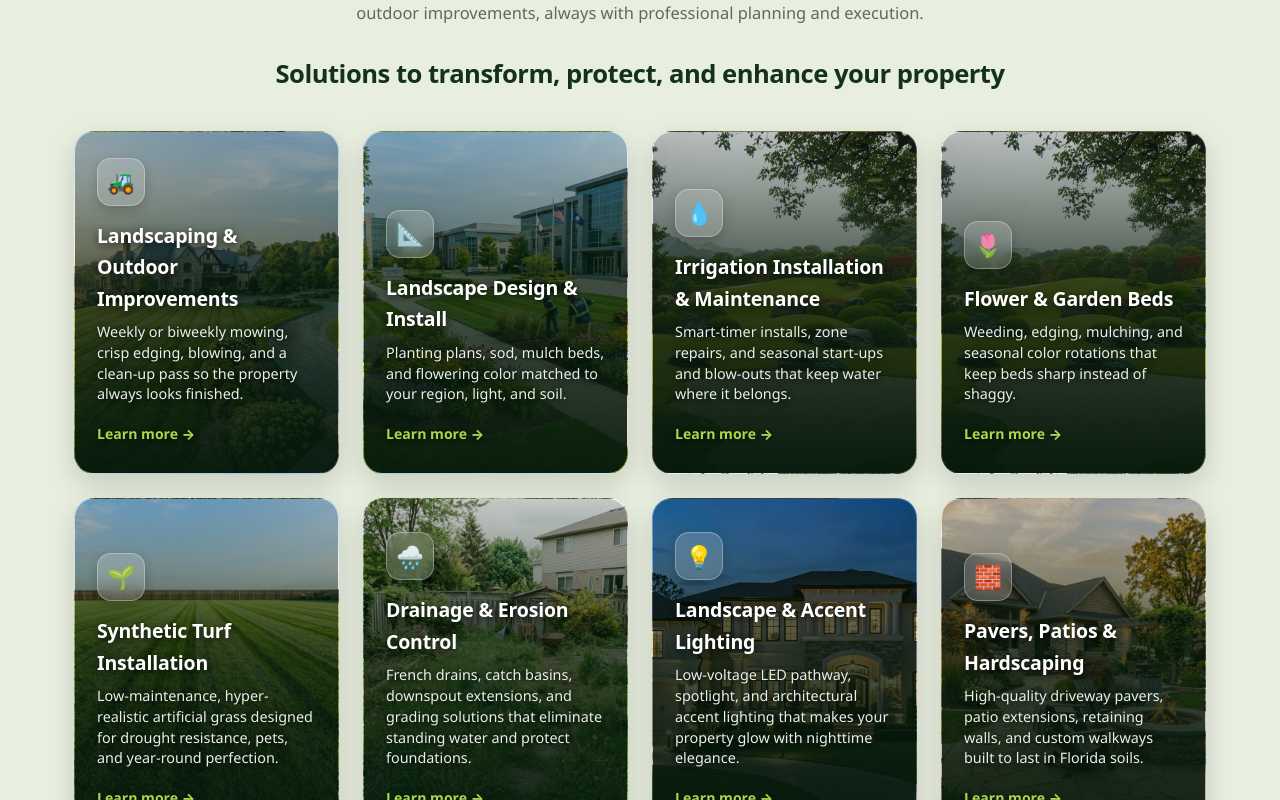
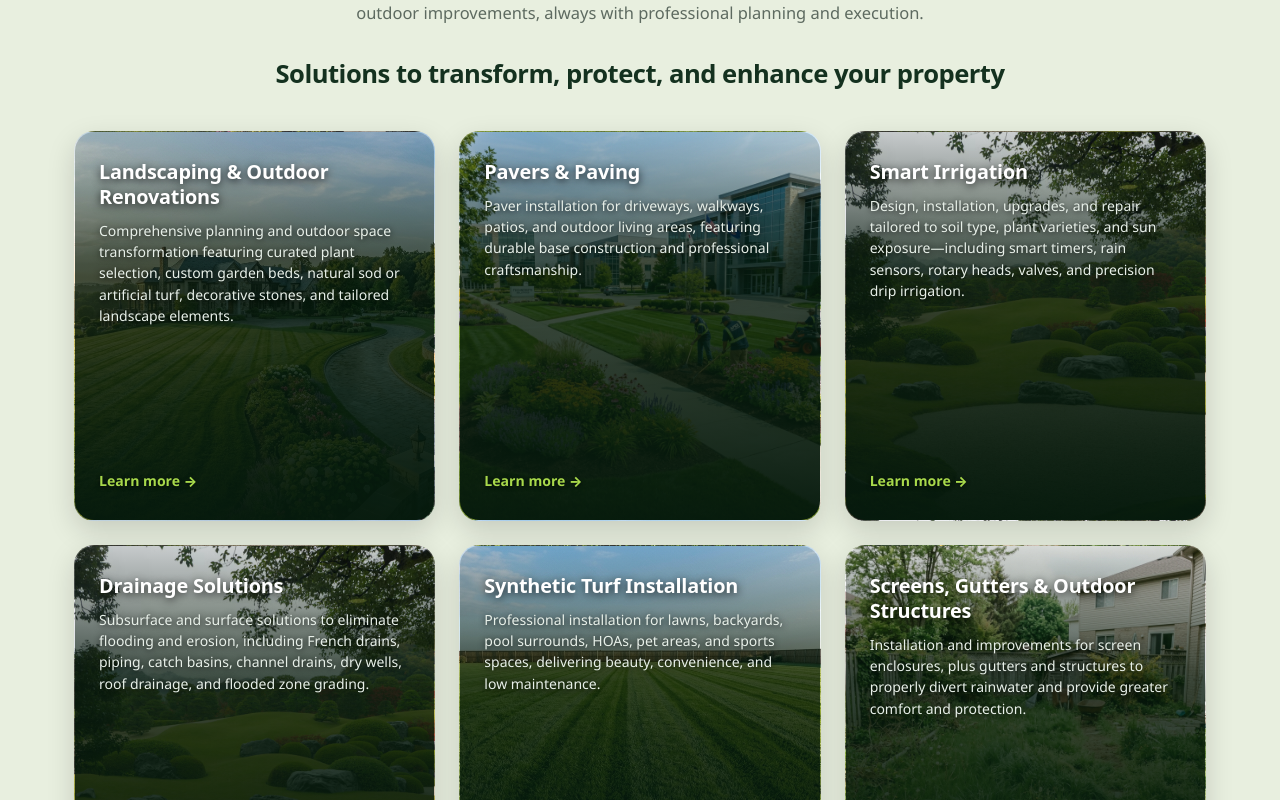
Before and after one commit to Kernel932/gardennow, a React (Vite) app: page / in a window 1280 px wide. Shown: the part 1100-1900 px from the top of the page. Built offline with nearby package versions, Linux system fonts and the light colour scheme.

Commit message:
atualização 14.10.2026

```diff
--- a/index.html
+++ b/index.html
@@ -206,16 +206,16 @@
   .badge i{font-style:normal;font-size:1.15rem;}
 
   /* ---------- SERVICE CARDS ---------- */
-  .grid-4{display:grid;grid-template-columns:repeat(auto-fill,minmax(260px,1fr));gap:24px;margin-top:36px;}
+  .grid-4{display:grid;grid-template-columns:repeat(auto-fill,minmax(270px,1fr));gap:24px;margin-top:36px;align-items:stretch;}
   .card{
     background:#14311f;
     border:1px solid rgba(255,255,255,.18);
     border-radius:20px;
-    padding:26px 22px;
+    padding:28px 24px;
     transition:transform .3s ease, box-shadow .3s ease, border-color .3s ease;
     position:relative;
     overflow:hidden;
-    min-height:340px;
+    min-height:390px;
     display:flex;
     flex-direction:column;
     justify-content:flex-end;
@@ -225,7 +225,7 @@
   }
   .card:before{
     content:"";position:absolute;inset:0;
-    background:linear-gradient(180deg, rgba(6, 26, 13, 0.22) 0%, rgba(6, 26, 13, 0.72) 46%, rgba(6, 26, 13, 0.96) 100%);
+    background:linear-gradient(180deg, rgba(6, 26, 13, 0.15) 0%, rgba(6, 26, 13, 0.74) 34%, rgba(6, 26, 13, 0.98) 100%);
     transition:background .3s ease;
     z-index:1;
   }
@@ -235,32 +235,29 @@
     border-color:rgba(168,217,75,.45);
   }
   .card:hover:before{
-    background:linear-gradient(180deg, rgba(6, 26, 13, 0.12) 0%, rgba(6, 26, 13, 0.64) 42%, rgba(6, 26, 13, 0.98) 100%);
+    background:linear-gradient(180deg, rgba(6, 26, 13, 0.1) 0%, rgba(6, 26, 13, 0.65) 28%, rgba(6, 26, 13, 0.98) 100%);
   }
   .card-inner{
     position:relative;
     z-index:2;
-  }
-  .card .ic{
-    width:48px;height:48px;border-radius:14px;
-    background:rgba(255,255,255,0.18);
-    backdrop-filter:blur(8px);
-    border:1px solid rgba(255,255,255,0.3);
-    color:#fff;display:grid;place-items:center;font-size:1.4rem;margin-bottom:14px;
-    box-shadow:0 4px 12px rgba(0,0,0,0.2);
+    display:flex;
+    flex-direction:column;
+    justify-content:flex-end;
+    height:100%;
   }
   .card h3{
-    font-size:1.22rem;color:#ffffff;margin-bottom:8px;font-weight:800;letter-spacing:-.01em;
+    font-size:1.24rem;color:#ffffff;margin-bottom:10px;font-weight:800;letter-spacing:-.01em;line-height:1.25;
     text-shadow:0 2px 8px rgba(0,0,0,0.8);
   }
   .card p{
-    font-size:.9rem;color:#e8f0e9;line-height:1.45;margin-bottom:16px;
+    font-size:.875rem;color:#e8f0e9;line-height:1.52;margin-bottom:16px;
     text-shadow:0 1px 6px rgba(0,0,0,0.85);
   }
   .card a.more{
     font-size:.88rem;font-weight:800;color:var(--lime);display:inline-flex;gap:6px;align-items:center;
     text-shadow:0 1px 4px rgba(0,0,0,0.7);
     transition:gap .2s ease, color .2s ease;
+    margin-top:auto;
   }
   .card a.more:hover{gap:10px;color:#ffffff;}
 
@@ -441,72 +438,64 @@
       <!-- Card 1 -->
       <article class="card" style="background-image:url('/svc_lawn.jpg')">
         <div class="card-inner">
-          <div class="ic">🚜</div>
           <h3 data-i18n="card1h">Paisagismo e reformas externas</h3>
-          <p data-i18n="card1p">Weekly or biweekly mowing, crisp edging, blowing, and a clean-up pass so the property always looks finished.</p>
+          <p data-i18n="card1p">Planejamento e transformação de áreas externas com seleção de plantas, composição de canteiros, gramados naturais ou sintéticos, pedras decorativas e outros elementos paisagísticos.</p>
           <a href="https://wa.me/14079141712" target="_blank" rel="noopener" class="more wa-link" data-i18n="cardMore">Learn more →</a>
         </div>
       </article>
       <!-- Card 2 -->
       <article class="card" style="background-image:url('/svc_landscape.jpg')">
         <div class="card-inner">
-          <div class="ic">📐</div>
-          <h3 data-i18n="card2h">Landscape Design &amp; Install</h3>
-          <p data-i18n="card2p">Planting plans, sod, mulch beds, and flowering color matched to your region, light, and soil.</p>
+          <h3 data-i18n="card2h">Pavers e pavimentação</h3>
+          <p data-i18n="card2p">Instalação de pavers em entradas de veículos, calçadas, pátios e áreas de convivência, com composição durável e acabamento profissional.</p>
           <a href="https://wa.me/14079141712" target="_blank" rel="noopener" class="more wa-link" data-i18n="cardMore">Learn more →</a>
         </div>
       </article>
       <!-- Card 3 -->
       <article class="card" style="background-image:url('/svc_irrigation.jpg')">
         <div class="card-inner">
-          <div class="ic">💧</div>
-          <h3 data-i18n="card3h">Smart Irrigation Systems</h3>
-          <p data-i18n="card3p">Smart-timer installs, zone repairs, and seasonal start-ups and blow-outs that keep water where it belongs.</p>
+          <h3 data-i18n="card3h">Irrigação inteligente</h3>
+          <p data-i18n="card3p">Projeto, instalação, atualização e reparo de sistemas conforme o solo, as plantas e a exposição solar, incluindo controladores, sensores de chuva, aspersores, válvulas e irrigação por gotejamento.</p>
           <a href="https://wa.me/14079141712" target="_blank" rel="noopener" class="more wa-link" data-i18n="cardMore">Learn more →</a>
         </div>
       </article>
       <!-- Card 4 -->
       <article class="card" style="background-image:url('/svc_beds.jpg')">
         <div class="card-inner">
-          <div class="ic">🌷</div>
-          <h3 data-i18n="card4h">Flower &amp; Garden Beds</h3>
-          <p data-i18n="card4p">Weeding, edging, mulching, and seasonal color rotations that keep beds sharp instead of shaggy.</p>
+          <h3 data-i18n="card4h">Soluções de drenagem</h3>
+          <p data-i18n="card4p">Soluções subterrâneas e superficiais para controlar alagamentos e erosão, incluindo drenos franceses, tubulações, caixas coletoras, canaletas, poços de infiltração, drenagem de telhados e correção de áreas alagadas.</p>
           <a href="https://wa.me/14079141712" target="_blank" rel="noopener" class="more wa-link" data-i18n="cardMore">Learn more →</a>
         </div>
       </article>
       <!-- Card 5 -->
       <article class="card" style="background-image:url('/svc_turf.jpg')">
         <div class="card-inner">
-          <div class="ic">🌱</div>
-          <h3 data-i18n="card5h">Synthetic Turf Installation</h3>
-          <p data-i18n="card5p">Low-maintenance, hyper-realistic artificial grass designed for drought resistance, pets, and year-round perfection.</p>
+          <h3 data-i18n="card5h">Instalação de grama sintética</h3>
+          <p data-i18n="card5p">Instalação profissional para jardins, quintais, piscinas, condomínios, áreas para animais de estimação e espaços esportivos, com beleza, praticidade e baixa manutenção.</p>
           <a href="https://wa.me/14079141712" target="_blank" rel="noopener" class="more wa-link" data-i18n="cardMore">Learn more →</a>
         </div>
       </article>
       <!-- Card 6 -->
       <article class="card" style="background-image:url('/svc_drainage.jpg')">
         <div class="card-inner">
-          <div class="ic">🌧️</div>
-          <h3 data-i18n="card6h">Drainage &amp; Erosion Control</h3>
-          <p data-i18n="card6p">French drains, catch basins, downspout extensions, and grading solutions that eliminate standing water and protect foundations.</p>
+          <h3 data-i18n="card6h">Telas, calhas e estruturas externas</h3>
+          <p data-i18n="card6p">Instalação e melhorias em áreas teladas, além de calhas e estruturas para direcionar a água da chuva e proporcionar mais conforto e proteção.</p>
           <a href="https://wa.me/14079141712" target="_blank" rel="noopener" class="more wa-link" data-i18n="cardMore">Learn more →</a>
         </div>
       </article>
       <!-- Card 7 -->
       <article class="card" style="background-image:url('/svc_lighting.jpg')">
         <div class="card-inner">
-          <div class="ic">💡</div>
-          <h3 data-i18n="card7h">Landscape &amp; Accent Lighting</h3>
-          <p data-i18n="card7p">Low-voltage LED pathway, spotlight, and architectural accent lighting that makes your property glow with nighttime elegance.</p>
+          <h3 data-i18n="card7h">Iluminação de jardim</h3>
+          <p data-i18n="card7p">Projetos de iluminação externa para valorizar plantas, caminhos, entradas e áreas de convivência, unindo segurança, funcionalidade e beleza.</p>
           <a href="https://wa.me/14079141712" target="_blank" rel="noopener" class="more wa-link" data-i18n="cardMore">Learn more →</a>
         </div>
       </article>
       <!-- Card 8 -->
       <article class="card" style="background-image:url('/svc_pavers.jpg')">
         <div class="card-inner">
-          <div class="ic">🧱</div>
-          <h3 data-i18n="card8h">Pavers, Patios &amp; Hardscaping</h3>
-          <p data-i18n="card8p">High-quality driveway pavers, patio extensions, retaining walls, and custom walkways built to last in Florida soils.</p>
+          <h3 data-i18n="card8h">Muros de contenção</h3>
+          <p data-i18n="card8p">Construção de estruturas para estabilizar o terreno, controlar desníveis e aproveitar melhor os espaços externos.</p>
           <a href="https://wa.me/14079141712" target="_blank" rel="noopener" class="more wa-link" data-i18n="cardMore">Learn more →</a>
         </div>
       </article>
@@ -580,8 +569,7 @@
 <!-- SEGMENTS -->
 <section class="segments" id="who" style="background: linear-gradient(135deg, #007D5D 0%, #004332 100%);">
   <div class="wrap">
-    <p class="eyebrow" style="color:var(--lime)" data-i18n="segEyebrow">Who We Serve</p>
-    <h2 class="section-title" data-i18n="segTitle">Tailored plans for homes and businesses</h2>
+    <h2 class="section-title" data-i18n="segTitle">Irrigação, drenagem e proteção do imóvel</h2>
     <p class="section-sub" data-i18n="segSub">The work is different, so the schedule and crew are too.</p>
 
     <div class="tabs">
@@ -809,25 +797,25 @@ const I18N = {
     svcTitle:"From planning to execution, we take care of every detail to transform your property's outdoor space.",
     svcSub:"At Garden Now Landscaping, we design and transform outdoor spaces to make them more beautiful, functional, and valuable. We provide landscaping, synthetic turf, smart irrigation, drainage, landscape lighting, pavers, and other outdoor improvements, always with professional planning and execution.",
     svcSolutionsTitle:"Solutions to transform, protect, and enhance your property",
-    card1h:"Landscaping & Outdoor Improvements",
-    card1p:"Weekly or biweekly mowing, crisp edging, blowing, and a clean-up pass so the property always looks finished.",
-    card2h:"Landscape Design & Install",
-    card2p:"Planting plans, sod, mulch beds, and flowering color matched to your region, light, and soil.",
-    card3h:"Irrigation Installation & Maintenance",
-    card3p:"Smart-timer installs, zone repairs, and seasonal start-ups and blow-outs that keep water where it belongs.",
-    card4h:"Flower & Garden Beds",
-    card4p:"Weeding, edging, mulching, and seasonal color rotations that keep beds sharp instead of shaggy.",
+    card1h:"Landscaping & Outdoor Renovations",
+    card1p:"Comprehensive planning and outdoor space transformation featuring curated plant selection, custom garden beds, natural sod or artificial turf, decorative stones, and tailored landscape elements.",
+    card2h:"Pavers & Paving",
+    card2p:"Paver installation for driveways, walkways, patios, and outdoor living areas, featuring durable base construction and professional craftsmanship.",
+    card3h:"Smart Irrigation",
+    card3p:"Design, installation, upgrades, and repair tailored to soil type, plant varieties, and sun exposure—including smart timers, rain sensors, rotary heads, valves, and precision drip irrigation.",
+    card4h:"Drainage Solutions",
+    card4p:"Subsurface and surface solutions to eliminate flooding and erosion, including French drains, piping, catch basins, channel drains, dry wells, roof drainage, and flooded zone grading.",
     card5h:"Synthetic Turf Installation",
-    card5p:"Low-maintenance, hyper-realistic artificial grass designed for drought resistance, pets, and year-round perfection.",
-    card6h:"Drainage & Erosion Control",
-    card6p:"French drains, catch basins, downspout extensions, and grading solutions that eliminate standing water and protect foundations.",
+    card5p:"Professional installation for lawns, backyards, pool surrounds, HOAs, pet areas, and sports spaces, delivering beauty, convenience, and low maintenance.",
+    card6h:"Screens, Gutters & Outdoor Structures",
+    card6p:"Installation and improvements for screen enclosures, plus gutters and structures to properly divert rainwater and provide greater comfort and protection.",
     card7h:"Landscape & Accent Lighting",
-    card7p:"Low-voltage LED pathway, spotlight, and architectural accent lighting that makes your property glow with nighttime elegance.",
-    card8h:"Pavers, Patios & Hardscaping",
-    card8p:"High-quality driveway pavers, patio extensions, retaining walls, and custom walkways built to last in Florida soils.",
+    card7p:"Custom outdoor lighting designs to highlight plants, walkways, entryways, and gathering areas—combining safety, functionality, and nighttime elegance.",
+    card8h:"Retaining Walls",
+    card8p:"Engineered wall construction to stabilize soil, manage grade changes, prevent erosion, and maximize usable outdoor living spaces.",
     cardMore:"Learn more →",
     segEyebrow:"Who We Serve",
-    segTitle:"Tailored plans for homes and businesses",
+    segTitle:"Irrigation, Drainage & Property Protection",
     segSub:"The work is different, so the schedule and crew are too.",
     tabRes:"Residential", tabCom:"Commercial",
     resP:"Your yard should be the easy part of your week. We build a recurring plan around your property's size, slope, and plantings — then stick to it, week after week.",
@@ -922,25 +910,25 @@ const I18N = {
     svcTitle:"Do planejamento à execução, cuidamos de cada detalhe para transformar o espaço externo da sua propriedade.",
     svcSub:"Na Garden Now Landscaping, projetamos e transformamos áreas externas para que sejam mais bonitas, funcionais e valorizadas. Oferecemos paisagismo, grama sintética, irrigação inteligente, drenagem, iluminação de jardim, pavers e outras melhorias externas, sempre com planejamento e execução profissional.",
     svcSolutionsTitle:"Soluções para transformar, proteger e valorizar seu imóvel",
-    card1h:"Manutenção de Grama & Jardim",
-    card1p:"Corte semanal ou quinzenal, bordas bem feitas, sopro e limpeza final para o imóvel parecer sempre impecável.",
-    card2h:"Projeto & Instalação de Paisagismo",
-    card2p:"Plantio planejado, grama em placas, canteiros com cobertura vegetal e cores escolhidas para o seu clima, luz e solo.",
-    card3h:"Instalação e Manutenção de Irrigação",
-    card3p:"Instalação de temporizadores inteligentes, conserto de setores e acionamento e desligamento sazonais que mantêm a água onde deve ficar.",
-    card4h:"Canteiros & Flores",
-    card4p:"Capina, delimitação, cobertura vegetal e trocas sazonais de cor que mantêm os canteiros bem desenhados.",
-    card5h:"Grama Sintética Premium",
-    card5p:"Grama artificial hiper-realista e de baixa manutenção, resistente ao clima da Flórida, ideal para pets e áreas de lazer.",
-    card6h:"Drenagem & Escoamento",
-    card6p:"Drenos franceses, caixas de retenção e nivelamento para eliminar água empoçada e proteger as fundações da sua propriedade.",
-    card7h:"Iluminação de Paisagismo",
-    card7p:"Sistemas em LED de baixa voltagem para destacar caminhos, plantas nobres e detalhes arquitetônicos à noite.",
-    card8h:"Pavers, Pátios & Calçadas",
-    card8p:"Assentamento de pavers para calçadas, pátios, entradas de garagem e muros de contenção feitos com máxima durabilidade.",
+    card1h:"Paisagismo e reformas externas",
+    card1p:"Planejamento e transformação de áreas externas com seleção de plantas, composição de canteiros, gramados naturais ou sintéticos, pedras decorativas e outros elementos paisagísticos.",
+    card2h:"Pavers e pavimentação",
+    card2p:"Instalação de pavers em entradas de veículos, calçadas, pátios e áreas de convivência, com composição durável e acabamento profissional.",
+    card3h:"Irrigação inteligente",
+    card3p:"Projeto, instalação, atualização e reparo de sistemas conforme o solo, as plantas e a exposição solar, incluindo controladores, sensores de chuva, aspersores, válvulas e irrigação por gotejamento.",
+    card4h:"Soluções de drenagem",
+    card4p:"Soluções subterrâneas e superficiais para controlar alagamentos e erosão, incluindo drenos franceses, tubulações, caixas coletoras, canaletas, poços de infiltração, drenagem de telhados e correção de áreas alagadas.",
+    card5h:"Instalação de grama sintética",
+    card5p:"Instalação profissional para jardins, quintais, piscinas, condomínios, áreas para animais de estimação e espaços esportivos, com beleza, praticidade e baixa manutenção.",
+    card6h:"Telas, calhas e estruturas externas",
+    card6p:"Instalação e melhorias em áreas teladas, além de calhas e estruturas para direcionar a água da chuva e proporcionar mais conforto e proteção.",
+    card7h:"Iluminação de jardim",
+    card7p:"Projetos de iluminação externa para valorizar plantas, caminhos, entradas e áreas de convivência, unindo segurança, funcionalidade e beleza.",
+    card8h:"Muros de contenção",
+    card8p:"Construção de estruturas para estabilizar o terreno, controlar desníveis e aproveitar melhor os espaços externos.",
     cardMore:"Saiba mais →",
     segEyebrow:"Para quem atendemos",
-    segTitle:"Planos sob medida para residências e empresas",
+    segTitle:"Irrigação, drenagem e proteção do imóvel",
     segSub:"O trabalho é diferente, então a agenda e a equipe também são.",
     tabRes:"Residencial", tabCom:"Comercial",
     resP:"Seu quintal deveria ser a parte fácil da sua semana. Montamos um plano recorrente com base no tamanho, na inclinação e nas plantas do seu terreno — e o seguimos à risca, semana após semana.",
--- a/src/components/SegmentsSection.tsx
+++ b/src/components/SegmentsSection.tsx
@@ -15,9 +15,6 @@ export const SegmentsSection: React.FC<SegmentsSectionProps> = ({ lang }) => {
     <section id="who" className="py-20 text-white" style={{ background: 'linear-gradient(135deg, #007D5D 0%, #004332 100%)' }}>
       <div className="max-w-7xl mx-auto px-4 sm:px-6">
         <div className="max-w-3xl">
-          <div className="inline-flex items-center gap-2 text-xs font-extrabold uppercase tracking-widest text-[#a8d94b] mb-3">
-            <span>{t.segEyebrow}</span>
-          </div>
           <h2 className="text-3xl sm:text-4xl lg:text-5xl font-extrabold tracking-tight text-white font-display">
             {t.segTitle}
           </h2>
--- a/src/components/ServicesSection.tsx
+++ b/src/components/ServicesSection.tsx
@@ -17,8 +17,8 @@ export const ServicesSection: React.FC<ServicesSectionProps> = ({ lang }) => {
       tag: '01',
       title: t.svcMaintenance,
       description: lang === 'pt'
-        ? 'Corte regular, delimitação milimétrica das bordas em calçadas e canteiros, desobstrução com soprador profissional e conferência de portões fechados.'
-        : 'Weekly or bi-weekly mowing, razor-sharp perimeter edging, blowing of all paved areas, and secure gate lock checks after every single visit.',
+        ? 'Planejamento e transformação de áreas externas com seleção de plantas, composição de canteiros, gramados naturais ou sintéticos, pedras decorativas e outros elementos paisagísticos.'
+        : 'Comprehensive planning and outdoor space transformation featuring curated plant selection, custom garden beds, natural sod or artificial turf, decorative stones, and tailored landscape elements.',
       features: lang === 'pt'
         ? ['Equipamentos afiados diariamente', 'Padrão uniforme de corte com listras', 'Remoção limpa de aparas e resíduos']
         : ['Daily-sharpened commercial blades', 'Clean estate striping pattern', 'Zero clippings left in mulch beds'],
--- a/src/i18n/translations.ts
+++ b/src/i18n/translations.ts
@@ -45,10 +45,10 @@ export const translations = {
     optResidential: "Residential",
     optCommercial: "Commercial",
 
-    svcMaintenance: "Lawn & Grounds Maintenance",
-    svcDesign: "Landscape Design & Installation",
-    svcIrrigation: "Irrigation Installation & Maintenance",
-    svcBeds: "Flower & Garden Beds",
+    svcMaintenance: "Landscaping & Outdoor Renovations",
+    svcDesign: "Pavers & Paving",
+    svcIrrigation: "Smart Irrigation",
+    svcBeds: "Drainage Solutions",
     svcHardscape: "Hardscape & Stone Patios",
     svcSnow: "Commercial Snow & Winter",
 
@@ -98,7 +98,7 @@ export const translations = {
     calcCta: "Lock In This Estimate on WhatsApp",
 
     segEyebrow: "Who We Serve",
-    segTitle: "Tailored schedules for private homes and business properties",
+    segTitle: "Irrigation, Drainage & Property Protection",
     segSub: "The property demands and compliance requirements are distinct, so we deploy specialized teams for each.",
     tabRes: "Residential Homes",
     tabCom: "Commercial & HOAs",
@@ -229,10 +229,10 @@ export const translations = {
     optResidential: "Residencial",
     optCommercial: "Comercial",
 
-    svcMaintenance: "Manutenção de Grama & Jardim",
-    svcDesign: "Projeto & Instalação de Paisagismo",
-    svcIrrigation: "Instalação e Manutenção de Irrigação",
-    svcBeds: "Canteiros de Flores & Cobertura",
+    svcMaintenance: "Paisagismo e reformas externas",
+    svcDesign: "Pavers e pavimentação",
+    svcIrrigation: "Irrigação inteligente",
+    svcBeds: "Soluções de drenagem",
     svcHardscape: "Pisos de Pedra & Áreas Gourmet",
     svcSnow: "Manutenção de Inverno & Neve",
 
@@ -282,7 +282,7 @@ export const translations = {
     calcCta: "Garantir Este Preço no WhatsApp",
 
     segEyebrow: "Para Quem Trabalhamos",
-    segTitle: "Planos sob medida para residências e empresas",
+    segTitle: "Irrigação, drenagem e proteção do imóvel",
     segSub: "As exigências técnicas e operacionais são diferentes, por isso temos equipes e maquinários dedicados para cada perfil.",
     tabRes: "Casas & Chácaras",
     tabCom: "Empresas & Condomínios",
```
